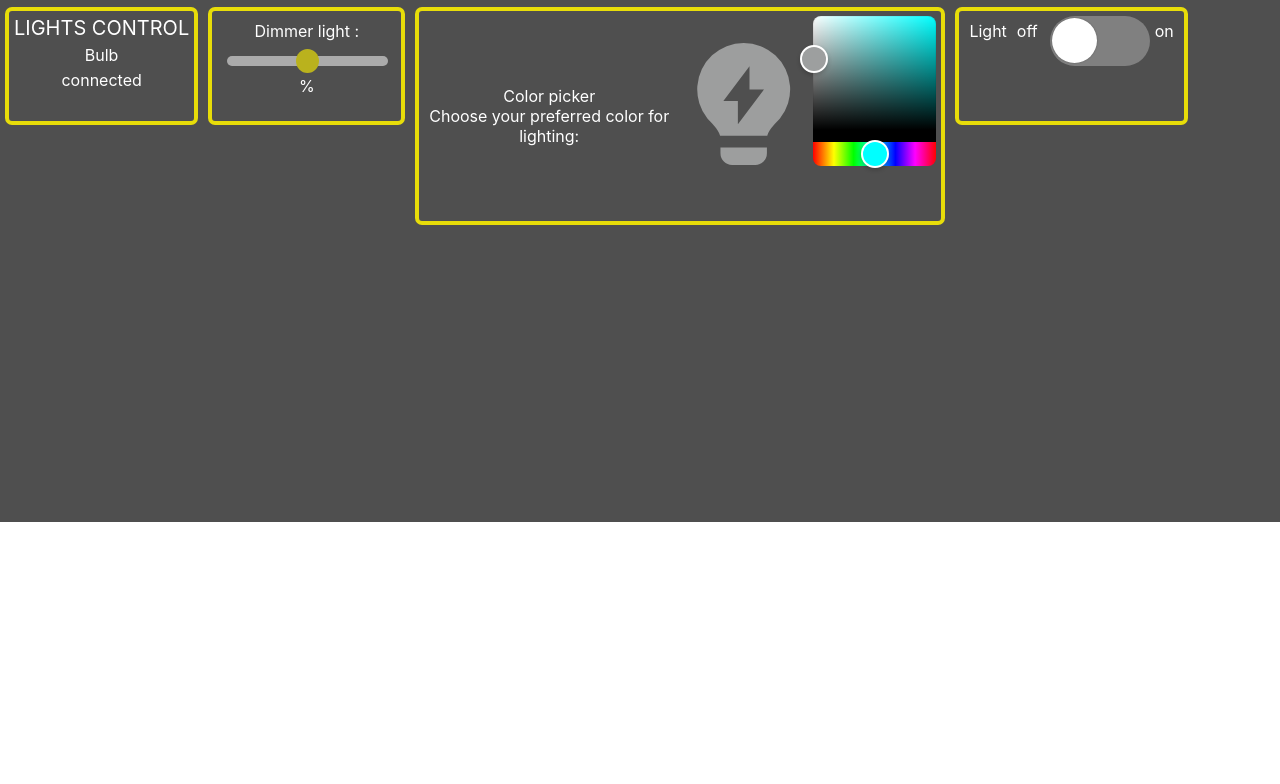
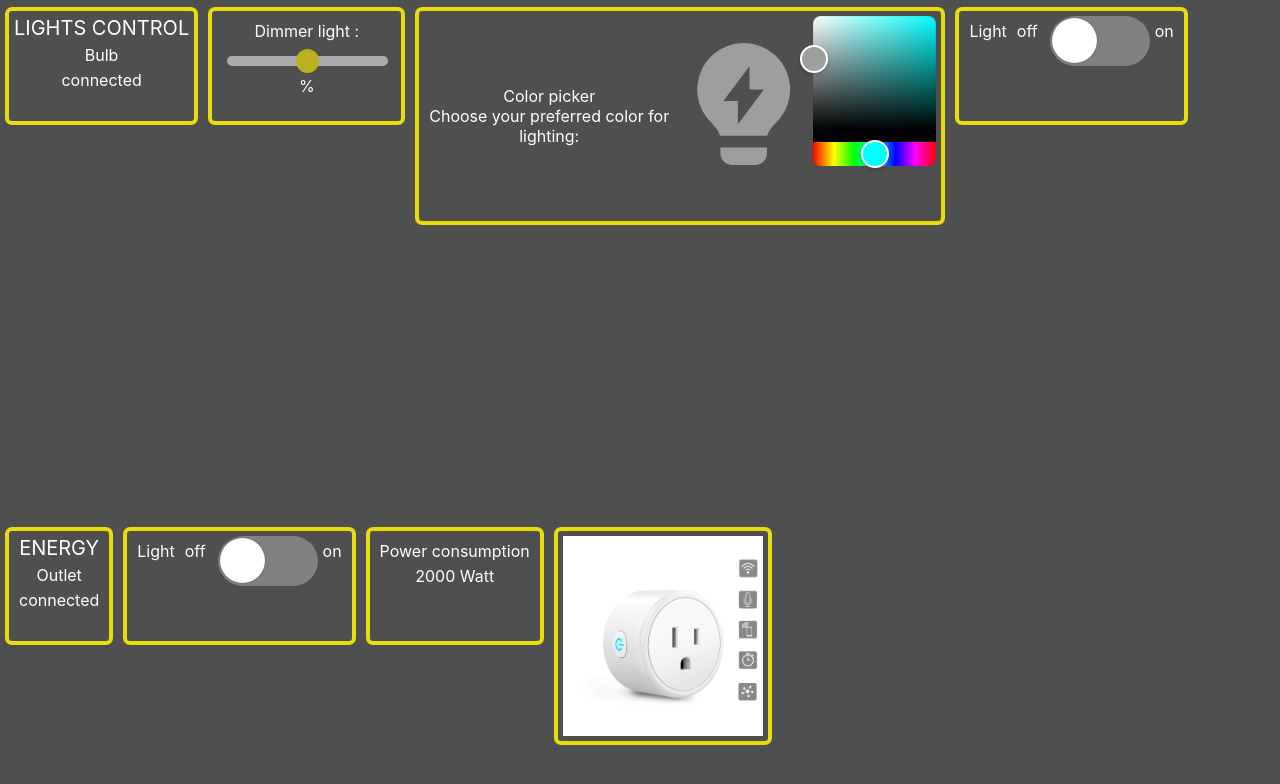
Before and after one commit to RamanSlinka/smart_home, a React (Create React App) app: page / in a window 1280 px wide. Shown: the part 802-1586 px from the top of the page. Before the commit the page ends 1324 px from the top, so only its background shows below. Built offline with nearby package versions, Linux system fonts and the light colour scheme.

Commit message:
created SmartOutlet component

```diff
--- a/src/App.tsx
+++ b/src/App.tsx
@@ -3,6 +3,7 @@ import './App.scss';
 import Navbar from "./components/Navbar/Navbar";
 import Home from "./pages/home/Home";
 import SmartBulb from "./components/smartBulb/SmartBulb";
+import SmartOutlet from "./components/smartOutlet/SmartOutlet";
 
 function App() {
     return (
@@ -11,6 +12,7 @@ function App() {
             <div>
                 <Home/>
                 <SmartBulb/>
+                <SmartOutlet/>
             </div>
         </div>
     );
--- /dev/null
+++ b/src/components/smartOutlet/SmartOutlet.module.scss
@@ -0,0 +1,31 @@
+.smartOutletContainer {
+  background: #4f4f4f;
+  display: flex;
+  flex-direction: row;
+
+  height: 65vh;
+  max-width: 100%;
+
+  .smartOutletImage {
+    width: 200px;
+  }
+}
+
+.blockWrapper {
+  margin: 5px;
+  padding: 5px;
+  border: #e8dd09 4px solid;
+  border-radius: 7px;
+  height: 100px;
+
+  .mainTitle {
+    color: white;
+    font-size: 20px;
+  }
+
+  .styleTitle {
+    justify-content: center;
+    color: white;
+    margin: 5px;
+  }
+}
--- /dev/null
+++ b/src/components/smartOutlet/SmartOutlet.tsx
@@ -0,0 +1,46 @@
+import React, {useState} from 'react';
+import style from './SmartOutlet.module.scss'
+import Switch from "../switch/Switch";
+import smartOutlet from '../../assets/images/outlet.jpeg'
+
+const SmartOutlet = () => {
+    const [valueSwitch, setValueSwitch] = useState(false);
+
+    return (
+        <div className={style.smartOutletContainer}>
+            <div className={style.blockWrapper}>
+                <div className={style.mainTitle}>
+                    {/*name:*/}
+                    <h3>ENERGY</h3>
+                </div>
+                <div className={style.styleTitle}>
+                    {/*type:*/}
+                    Outlet
+                </div>
+                <div className={style.styleTitle}>
+                    {/*status:*/}
+                    connected
+                    {/*or  disconnected / poor connection*/}
+                </div>
+            </div>
+            <Switch isOn={valueSwitch}
+                    handleToggle={() => setValueSwitch(!valueSwitch)}/>
+
+            <div className={style.blockWrapper}>
+                <h3 className={style.styleTitle}>Power consumption</h3>
+                {/*{powerConsumption}*/}
+                <p className={style.styleTitle}>2000 Watt</p>
+            </div>
+
+            <div className={style.blockWrapper}
+                 style={{height: '200px'}}>
+                <img className={style.smartOutletImage}
+                     src={smartOutlet} alt="smart outlet"/>
+            </div>
+
+            {/*<DateAndClock/>*/}
+        </div>
+    );
+};
+
+export default SmartOutlet;
```
Also changed, not shown: src/assets/images/outlet.jpeg (added).
